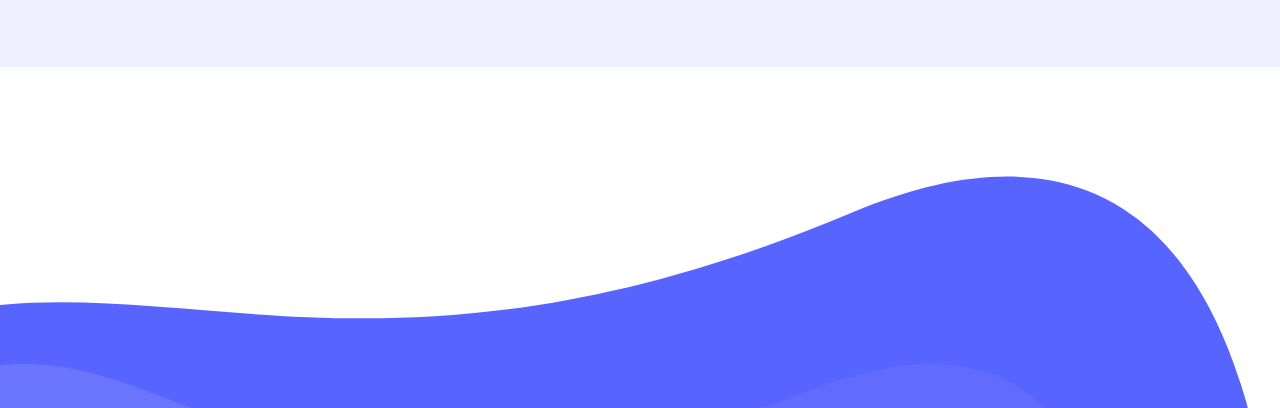
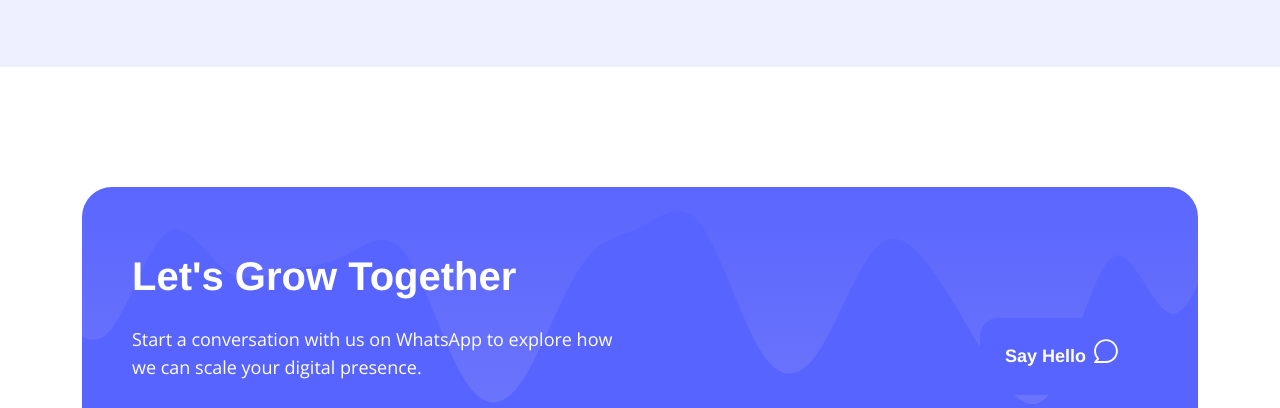
Before and after one commit to adiyogiinteractive/adiyogi_website, a plain HTML site: page index.html in a window 1280 px wide. Shown: the part 5713-6121 px from the top of the page. Drawn offline with nearby package versions, Linux system fonts and the light colour scheme.

Commit message:
Update index.html

```diff
--- a/index.html
+++ b/index.html
@@ -703,6 +703,48 @@
     </section>
     <!-- ========================= contact-style-3 end ========================= -->
 
+    <!-- ======== subscribe-section start ======== -->
+    <section id="say-hello-whatsapp" class="subscribe-section pt-120">
+      <div class="container">
+        <div class="subscribe-wrapper img-bg">
+          <div class="row align-items-center">
+            <div class="col-xl-6 col-lg-7">
+              <div class="section-title mb-15">
+                <h2 class="text-white mb-25">Let's Grow Together</h2>
+                <p class="text-white pr-5">
+                  Start a conversation with us on WhatsApp to explore how we can scale your digital presence.
+                </p>
+              </div>
+            </div>
+            <div class="col-xl-6 col-lg-5">
+
+              <form id="sayHelloForm" action=""  onsubmit="return false;" class="subscribe-form">
+                <!-- <input
+                  type="tel"
+                  name="whatsappNumber"
+                  id="whatsappNumber"
+                  placeholder="Your WhatsApp Number"
+                  pattern="[0-9]{10}"
+                  minlength="10"
+                  maxlength="10"
+                  required
+                /> -->
+                <button id="sendWhatsapp" type="submit" class="main-btn btn-hover">
+                  Say Hello
+                  <svg width="30" height="30" viewBox="0 0 24 24" fill="none" xmlns="http://www.w3.org/2000/svg" transform="rotate(0 0 0)" style="margin-bottom: 12px;">
+                    <path fill-rule="evenodd" clip-rule="evenodd" d="M2.50002 12.0957C2.50002 6.849 6.75332 2.5957 12 2.5957C17.2467 2.5957 21.5 6.849 21.5 12.0957C21.5 17.3424 17.2467 21.5957 12 21.5957H3.25002C2.94668 21.5957 2.6732 21.413 2.55711 21.1327C2.44103 20.8525 2.50519 20.5299 2.71969 20.3154L4.77303 18.262C3.35633 16.603 2.50002 14.4488 2.50002 12.0957ZM12 4.0957C7.58174 4.0957 4.00002 7.67742 4.00002 12.0957C4.00002 14.305 4.89463 16.304 6.34317 17.7526C6.48382 17.8932 6.56284 18.084 6.56284 18.2829C6.56284 18.4818 6.48382 18.6726 6.34317 18.8132L5.06068 20.0957H12C16.4183 20.0957 20 16.514 20 12.0957C20 7.67742 16.4183 4.0957 12 4.0957Z" fill="#FFFFFF"/>
+                  </svg>
+
+                </button>
+              </form>
+              <!-- <a href="https://api.whatsapp.com/send?phone=919427254481&text=Hi">Send Message</a> -->
+            </div>
+          </div>
+        </div>
+      </div>
+    </section>
+    <!-- ======== subscribe-section end ======== -->
+
     <!-- ======== footer start ======== -->
     <footer class="footer">
       <div class="container">
```
